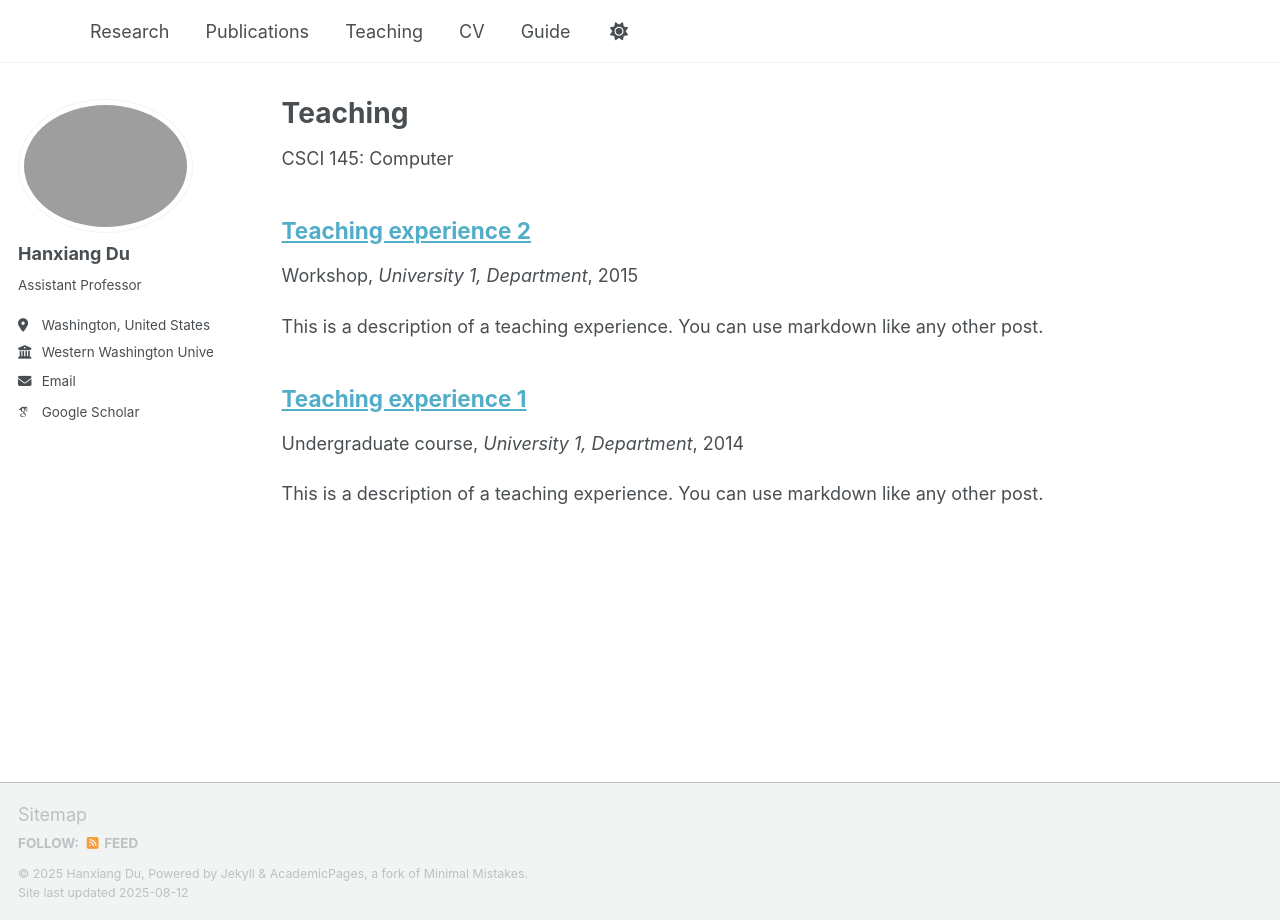
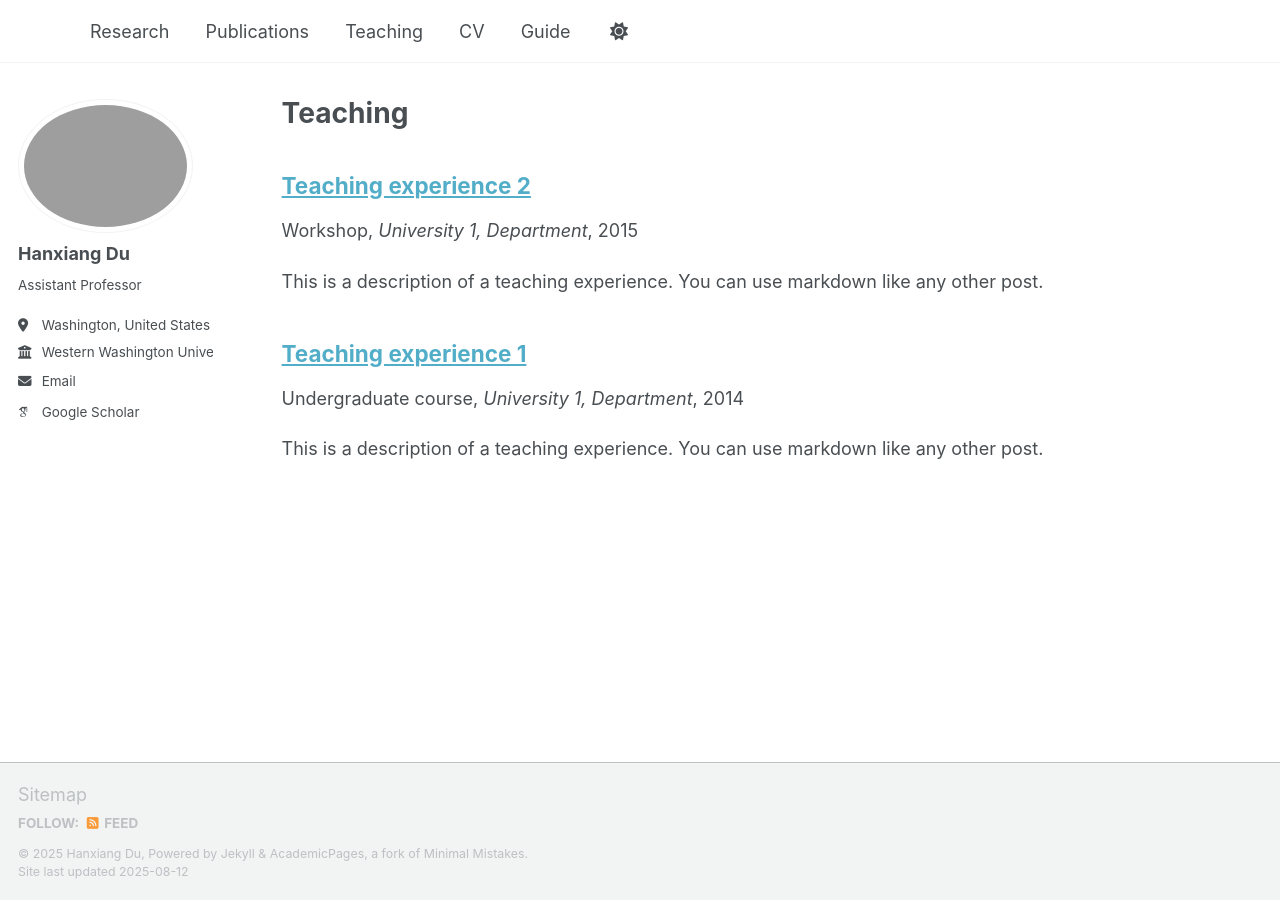
Before and after one commit to HXDU/HD.github.io, a Jekyll site: the page built from _pages/teaching.html, in a window 1280 px wide. Built offline with Jekyll 4.4.1, drawn with Linux system fonts in a browser that asks for light colours; some web fonts are replaced; a script that is not in the unit is left out.

Commit message:
Update teaching.html

```diff
--- a/_pages/teaching.html
+++ b/_pages/teaching.html
@@ -6,7 +6,7 @@ author_profile: true
 ---
 
 {% include base_path %}
-<p>CSCI 145: Computer</p>
+
 {% for post in site.teaching reversed %}
   {% include archive-single.html %}
 {% endfor %}
```
